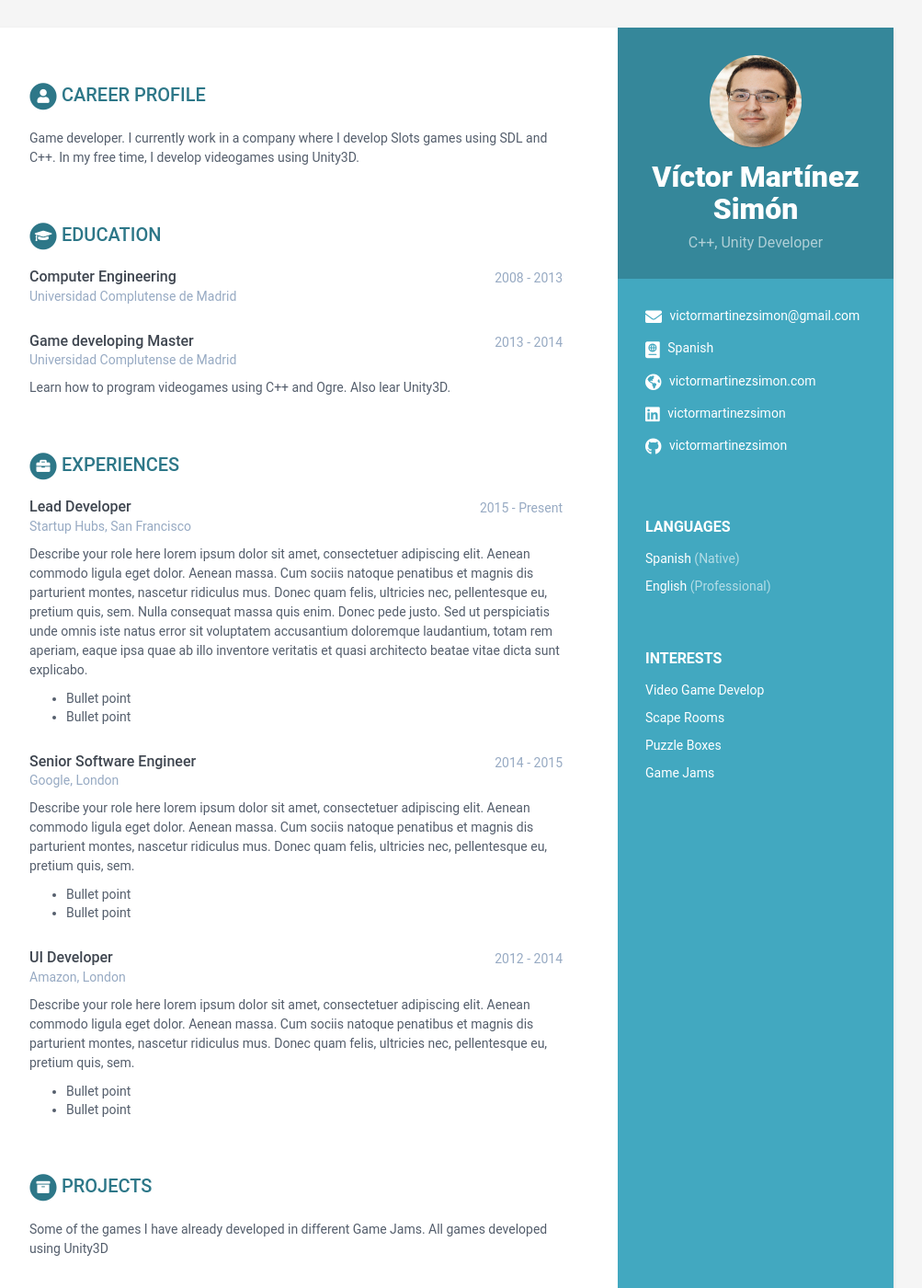
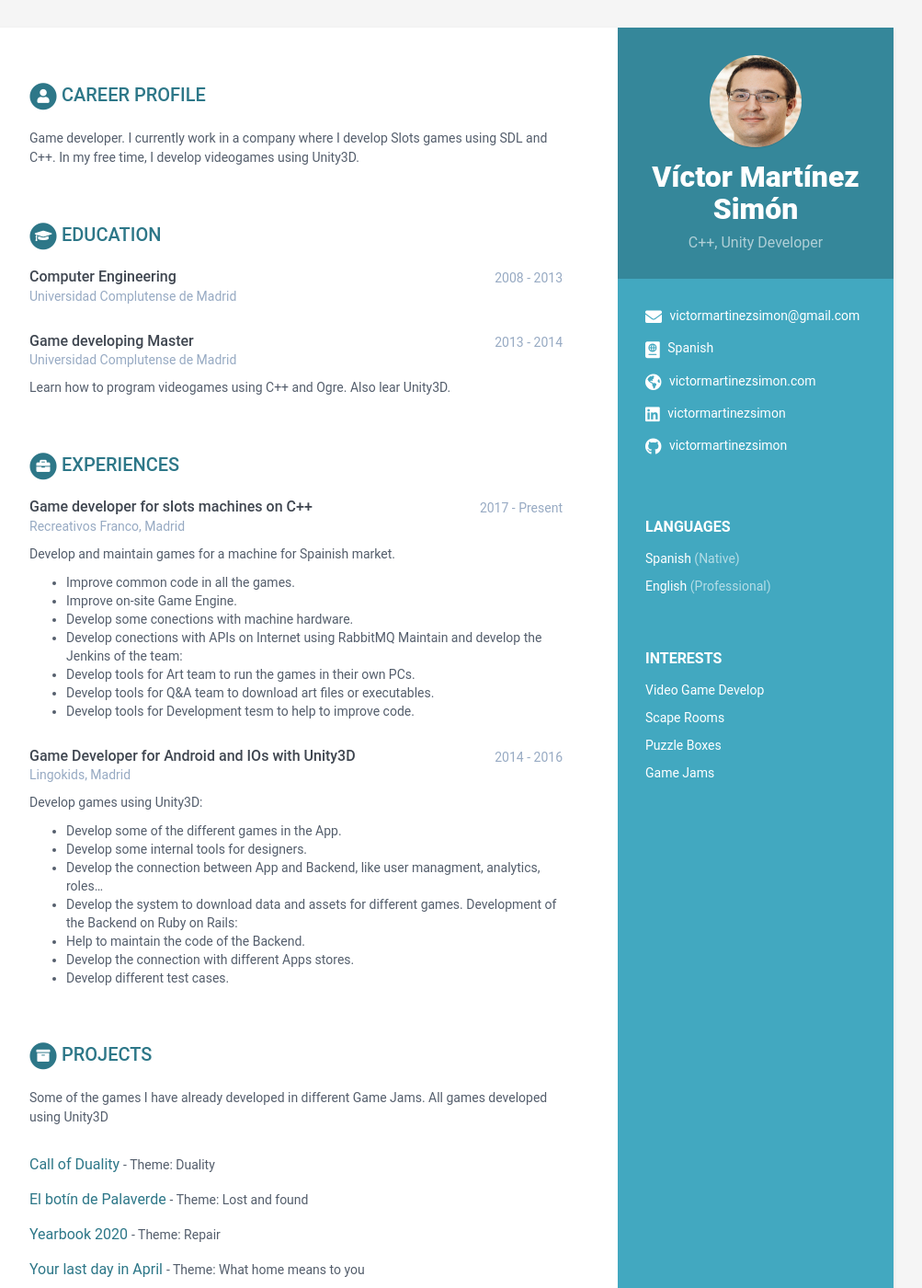
Before and after one commit to victormartinezsimon/victormartinezsimon.github.io, a Jekyll site: the page built from index.html, in a window 1280 px wide and 1400 px high. Shown: the whole window at 92% size, without its empty margins (168-1171 px from the left). Built offline with Jekyll 4.4.1, drawn with Linux system fonts in a browser that asks for light colours.

Commit message:
add experience

```diff
--- a/_data/data.yml
+++ b/_data/data.yml
@@ -67,74 +67,34 @@ education:
         Learn how to program videogames using C++ and Ogre.
         Also lear Unity3D.
 
-#experiences:
-#    - role: Game developer for slots machines on C++
-#      time: 2017 - Present
-#      company: Recreativos Franco, Madrid
-#      details: |
-#        Develop and maintain games for a machine for Spainish market.
-#      - Improve common code in all the games.
-#      - Improve on-site Game Engine.
-#      - Develop some conections with machine hardware.
-#      - Develop conections with APIs on Internet using RabbitMQ
-#      |
-#      Maintain and develop the Jenkins of the team:
-#      - Develop tools for Art team to run the games in their own PCs.
-#      - Develop tools for Q&A team to download art files or executables.
-#      - Develop tools for Development tesm to help to improve code.
-#
-#    - role: Game Developer for Android and IOs with Unity3D
-#      time: 2014 - 2016
-#      company: Lingokids, Madrid
-#      details: |
-#      Develop games using Unity3D:
-#      - Develop some of the different games in the App.
-#      - Develop some internal tools for designers.
-#      - Develop the connection between App and Backend, like user managment, analytics, roles...
-#      - Develop the system to download  data and assets for different games.
-#      |
-#      Development of the Backend on Ruby on Rails:
-#    - Help to maintain the code of the Backend.
-#    - Develop the connection with different Apps stores.
-#    - Develop different test cases.
 experiences:
-    - role: Lead Developer
-      time: 2015 - Present
-      company: Startup Hubs, San Francisco
+    - role: Game developer for slots machines on C++
+      time: 2017 - Present
+      company: Recreativos Franco, Madrid
       details: |
-        Describe your role here lorem ipsum dolor sit amet, consectetuer
-        adipiscing elit. Aenean commodo ligula eget dolor. Aenean massa.
-        Cum sociis natoque penatibus et magnis dis parturient montes,
-        nascetur ridiculus mus. Donec quam felis, ultricies nec,
-        pellentesque eu, pretium quis, sem. Nulla consequat massa quis
-        enim. Donec pede justo. Sed ut perspiciatis unde omnis iste natus
-        error sit voluptatem accusantium doloremque laudantium, totam rem
-        aperiam, eaque ipsa quae ab illo inventore veritatis et quasi
-        architecto beatae vitae dicta sunt explicabo.
-          - Bullet point
-          - Bullet point
-    - role: Senior Software Engineer
-      time: 2014 - 2015
-      company: Google, London
+        Develop and maintain games for a machine for Spainish market.
+        - Improve common code in all the games.
+        - Improve on-site Game Engine.
+        - Develop some conections with machine hardware.
+        - Develop conections with APIs on Internet using RabbitMQ
+        Maintain and develop the Jenkins of the team:
+        - Develop tools for Art team to run the games in their own PCs.
+        - Develop tools for Q&A team to download art files or executables.
+        - Develop tools for Development tesm to help to improve code.
+
+    - role: Game Developer for Android and IOs with Unity3D
+      time: 2014 - 2016
+      company: Lingokids, Madrid
       details: |
-        Describe your role here lorem ipsum dolor sit amet, consectetuer
-        adipiscing elit. Aenean commodo ligula eget dolor. Aenean massa.
-        Cum sociis natoque penatibus et magnis dis parturient montes,
-        nascetur ridiculus mus. Donec quam felis, ultricies nec,
-        pellentesque eu, pretium quis, sem.
-          - Bullet point
-          - Bullet point
-    - role: UI Developer
-      time: 2012 - 2014
-      company: Amazon, London
-      details: |
-        Describe your role here lorem ipsum dolor sit amet, consectetuer
-        adipiscing elit. Aenean commodo ligula eget dolor. Aenean massa.
-        Cum sociis natoque penatibus et magnis dis parturient montes,
-        nascetur ridiculus mus. Donec quam felis, ultricies nec,
-        pellentesque eu, pretium quis, sem.
-          - Bullet point
-          - Bullet point
+        Develop games using Unity3D:
+        - Develop some of the different games in the App.
+        - Develop some internal tools for designers.
+        - Develop the connection between App and Backend, like user managment, analytics, roles...
+        - Develop the system to download  data and assets for different games.
+        Development of the Backend on Ruby on Rails:
+        - Help to maintain the code of the Backend.
+        - Develop the connection with different Apps stores.
+        - Develop different test cases.
 
 projects:
     title: Projects
```
